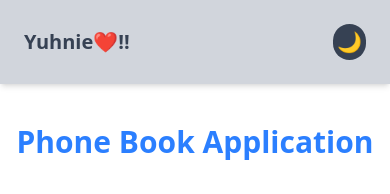
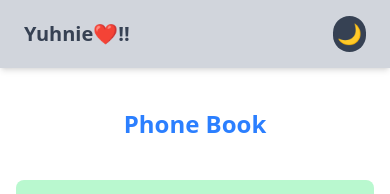
Before and after one commit to balaganesh-v/Phonebook, a React app in the folder frontend/: page / in a window 390 px wide. Shown: the top 194 px of the page. Built offline with nearby package versions, Linux system fonts and the light colour scheme; no server answers; the HTML template or start-up script is replaced by a standard one.

Commit message:
Update the UI in phone book .

```diff
--- a/frontend/package.json
+++ b/frontend/package.json
@@ -14,7 +14,8 @@
     "lucide-react": "^0.561.0",
     "react": "^19.2.0",
     "react-dom": "^19.2.0",
-    "react-icons": "^5.5.0"
+    "react-icons": "^5.5.0",
+    "react-router-dom": "^7.10.1"
   },
   "devDependencies": {
     "@eslint/js": "^9.39.1",
--- a/frontend/src/AppContent.jsx
+++ b/frontend/src/AppContent.jsx
@@ -14,8 +14,8 @@ export default function AppContent() {
         >
             <Navbar />
             <div className="pt-10 flex flex-col items-center justify-center">
-                <h1 className={ `${theme === "dark" ? "text-white" : "text-blue-500"} text-3xl font-bold text-center mb-10 `}>
-                    Phone Book Application
+                <h1 className={ `${theme === "dark" ? "text-white" : "text-blue-500"} text-2xl sm:text-2xl md:text-3xl font-bold text-center mb-10 `}>
+                    Phone Book
                 </h1>
                 <Home />
             </div>
--- a/frontend/src/components/Navbar.jsx
+++ b/frontend/src/components/Navbar.jsx
@@ -5,7 +5,7 @@ const Navbar = () => {
 
     return (
         <div
-            className={`w-full p-6 flex justify-between shadow-md
+            className={`w-full px-6 py-4 flex justify-between shadow-md
                 ${theme === "light"
                     ? "bg-gray-300 text-gray-700"
                     : "bg-gray-600 text-white"
```
Also changed, not shown: 1 other file (tests, documents, lock files or other folders).
